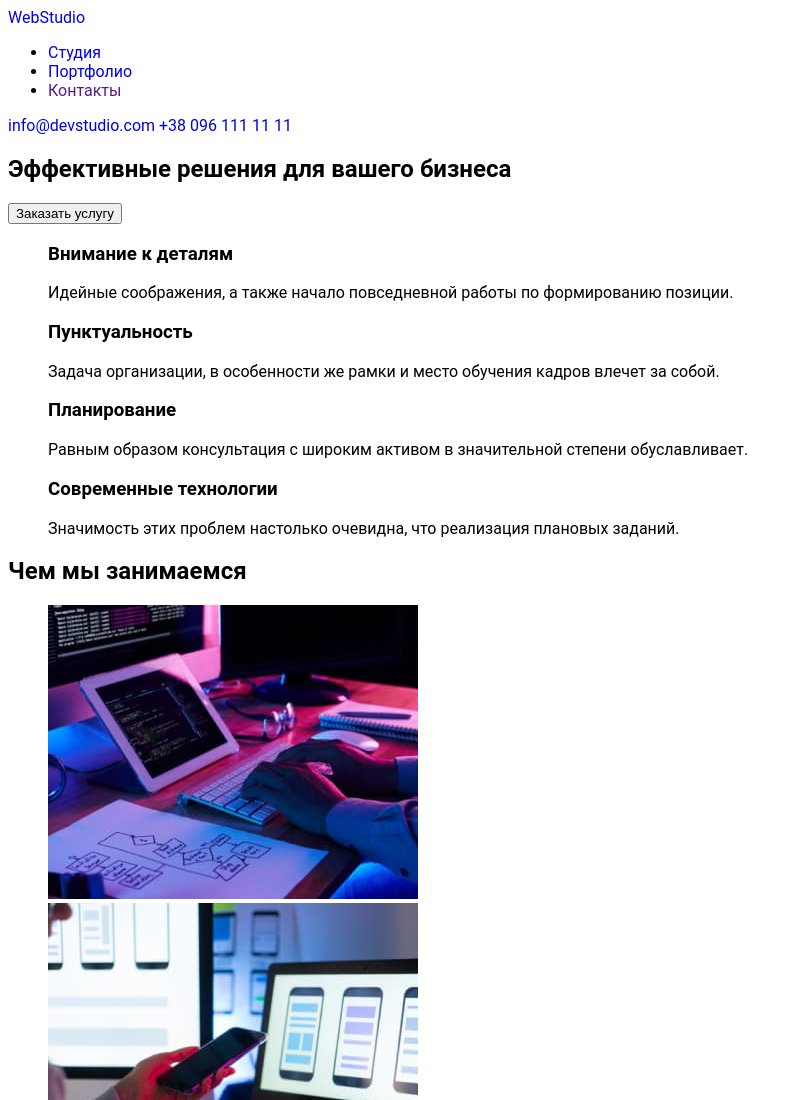
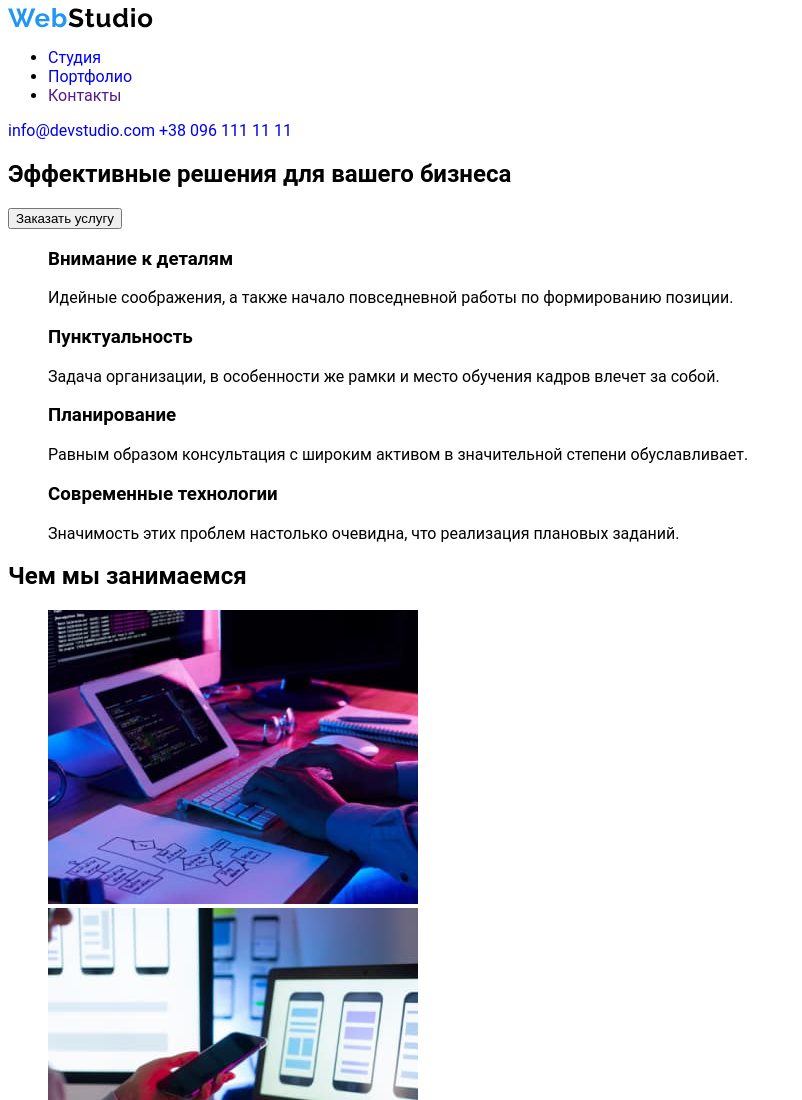
Before and after one commit to IrynaShashko/goit-markup-hw-02, a plain HTML site: page index.html in a window 1280 px wide. Shown: the top 1100 px of the page, without its empty margins (0-802 px from the left). Drawn offline with Linux system fonts and the light colour scheme.

Commit message:
додає лого

```diff
--- a/index.html
+++ b/index.html
@@ -9,7 +9,7 @@
 </head>
 <body>
     <header>
-        <a class="link"  href="./index.html">WebStudio</a>
+        <a class="link"  href="./index.html"><img src="./images/WebStudio.svg"></a>
         <nav>
             <ul class="header-list">
                 <li><a class="link current"  href="">Студия</a></li>
```
Also changed, not shown: portfolio.html (+1 -1 lines).
